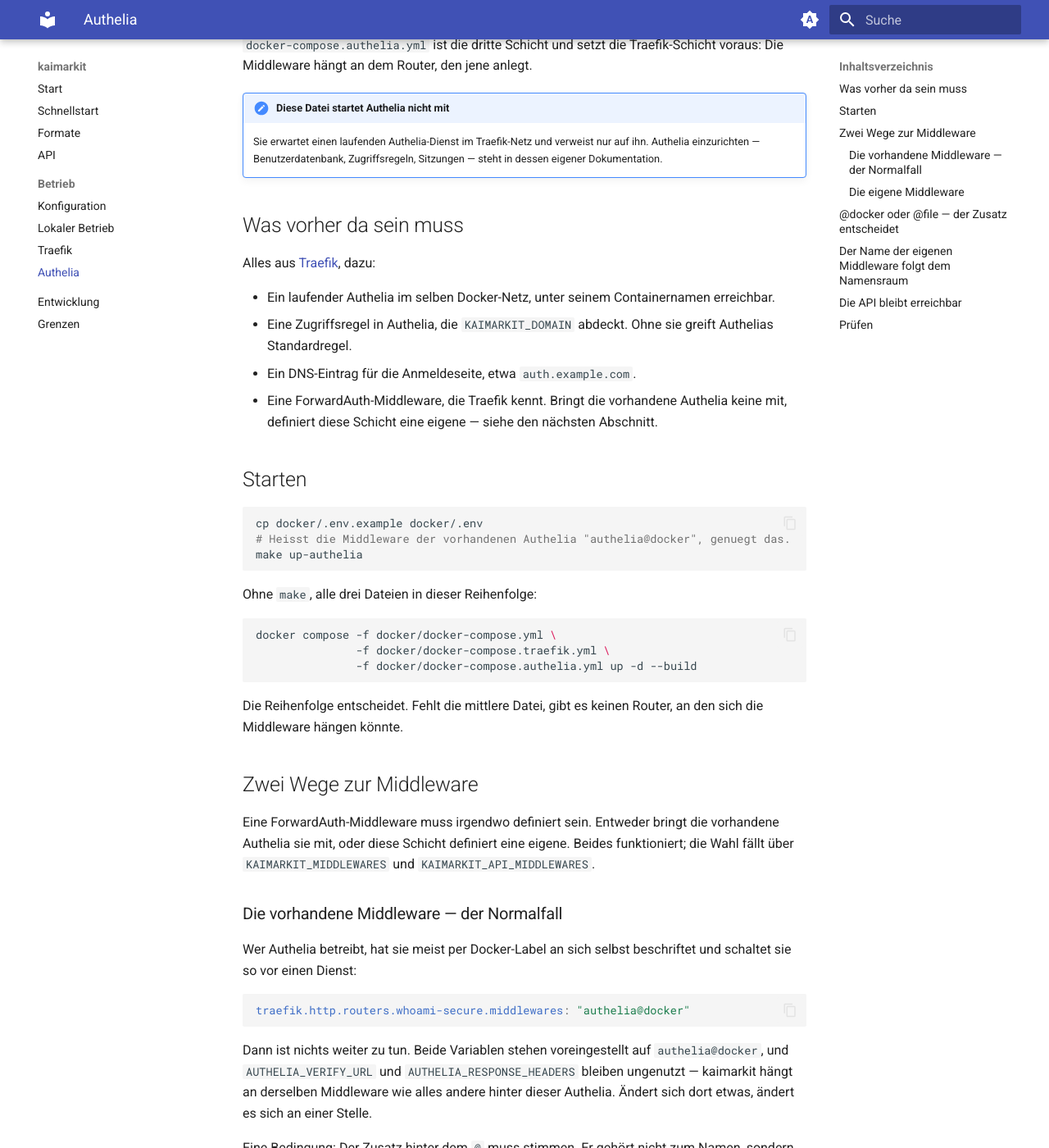
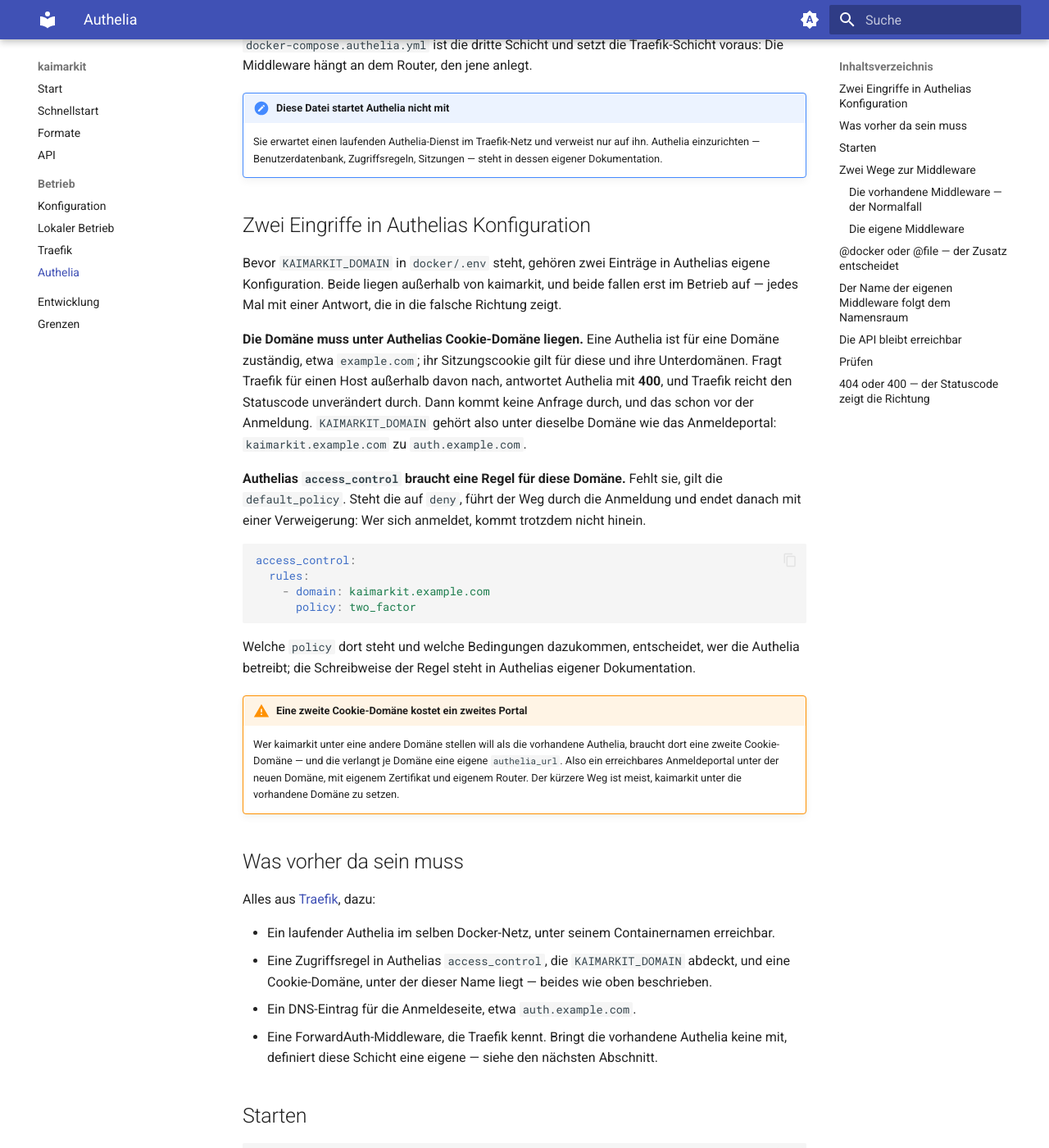
Before and after one commit to 0x2e6b6169/kaimarkit, an MkDocs documentation site: the page built from docs/betrieb/authelia.md, in a window 1280 px wide and 1400 px high, scrolled down 205 px. Shown: the whole window at 82% size. Built offline with MkDocs 1.6.1 and Material for MkDocs 9.7.7, drawn with Linux system fonts in a browser that asks for light colours; the version menu is left out; some of the changed text lies outside the part shown.

Commit message:
docs(authelia): DOC-14 cookie domain and access_control condition
KAIMARKIT_DOMAIN must sit under the existing Authelia's cookie domain,
otherwise Authelia answers 400 before any login. Its access_control also
needs a rule for that name, or default_policy applies. Both are changes
to Authelia's own configuration, so document them on our side, before
the .env file is copied.

Adds a 404-vs-400 section with the forward-auth curl call and the
01.09.2026 finding from the user's VPS setup. Marks TRAEFIK_ENTRYPOINT
and TRAEFIK_CERTRESOLVER as example values in both .env.example and the
configuration page (convention 6).

Co-Authored-By: Claude Fable 5.1 <noreply@anthropic.com>

````diff
--- a/docs/betrieb/authelia.md
+++ b/docs/betrieb/authelia.md
@@ -12,14 +12,50 @@ voraus: Die Middleware hängt an dem Router, den jene anlegt.
     auf ihn. Authelia einzurichten — Benutzerdatenbank, Zugriffsregeln, Sitzungen —
     steht in dessen eigener Dokumentation.
 
+## Zwei Eingriffe in Authelias Konfiguration
+
+Bevor `KAIMARKIT_DOMAIN` in `docker/.env` steht, gehören zwei Einträge in Authelias
+eigene Konfiguration. Beide liegen außerhalb von kaimarkit, und beide fallen erst im
+Betrieb auf — jedes Mal mit einer Antwort, die in die falsche Richtung zeigt.
+
+**Die Domäne muss unter Authelias Cookie-Domäne liegen.** Eine Authelia ist für eine
+Domäne zuständig, etwa `example.com`; ihr Sitzungscookie gilt für diese und ihre
+Unterdomänen. Fragt Traefik für einen Host außerhalb davon nach, antwortet Authelia
+mit **400**, und Traefik reicht den Statuscode unverändert durch. Dann kommt keine
+Anfrage durch, und das schon vor der Anmeldung. `KAIMARKIT_DOMAIN` gehört also unter
+dieselbe Domäne wie das Anmeldeportal: `kaimarkit.example.com` zu
+`auth.example.com`.
+
+**Authelias `access_control` braucht eine Regel für diese Domäne.** Fehlt sie, gilt
+die `default_policy`. Steht die auf `deny`, führt der Weg durch die Anmeldung und
+endet danach mit einer Verweigerung: Wer sich anmeldet, kommt trotzdem nicht hinein.
+
+```yaml
+access_control:
+  rules:
+    - domain: kaimarkit.example.com
+      policy: two_factor
+```
+
+Welche `policy` dort steht und welche Bedingungen dazukommen, entscheidet, wer die
+Authelia betreibt; die Schreibweise der Regel steht in Authelias eigener
+Dokumentation.
+
+!!! warning "Eine zweite Cookie-Domäne kostet ein zweites Portal"
+    Wer kaimarkit unter eine andere Domäne stellen will als die vorhandene Authelia,
+    braucht dort eine zweite Cookie-Domäne — und die verlangt je Domäne eine eigene
+    `authelia_url`. Also ein erreichbares Anmeldeportal unter der neuen Domäne, mit
+    eigenem Zertifikat und eigenem Router. Der kürzere Weg ist meist, kaimarkit unter
+    die vorhandene Domäne zu setzen.
+
 ## Was vorher da sein muss
 
 Alles aus [Traefik](traefik.md), dazu:
 
 - Ein laufender Authelia im selben Docker-Netz, unter seinem Containernamen
   erreichbar.
-- Eine Zugriffsregel in Authelia, die `KAIMARKIT_DOMAIN` abdeckt. Ohne sie greift
-  Authelias Standardregel.
+- Eine Zugriffsregel in Authelias `access_control`, die `KAIMARKIT_DOMAIN` abdeckt,
+  und eine Cookie-Domäne, unter der dieser Name liegt — beides wie oben beschrieben.
 - Ein DNS-Eintrag für die Anmeldeseite, etwa `auth.example.com`.
 - Eine ForwardAuth-Middleware, die Traefik kennt. Bringt die vorhandene Authelia
   keine mit, definiert diese Schicht eine eigene — siehe den nächsten Abschnitt.
@@ -248,3 +284,27 @@ Rücksprungziel im Parameter `rd`. Nach der Anmeldung stand die Oberfläche unte
 `KAIMARKIT_DOMAIN` und füllte ihre Enginewahl aus `/api/capabilities` — der Aufruf
 kam also durch dieselbe Middleware. Nach dem Löschen des Sitzungscookies führte
 derselbe Weg wieder zur Anmeldeseite.
+
+## 404 oder 400 — der Statuscode zeigt die Richtung
+
+Antwortet der Dienst überhaupt nicht, entscheidet der Statuscode, wo man sucht:
+
+- **404** — kein Router greift. Die Ursache liegt bei Traefik oder bei den Labels
+  dieser Schicht, etwa beim falschen Zusatz hinter dem `@`.
+- **400**, als Klartext `400 Bad Request` mit `content-length: 15` — etwas hat
+  geantwortet. Die Ursache liegt hinter der Middleware, also bei Authelia. Der
+  nächstliegende Grund ist eine Domäne außerhalb ihrer Cookie-Domäne.
+
+Authelia lässt sich direkt fragen, mit denselben Kopfzeilen, die Traefik ihr schickt:
+
+```bash
+docker run --rm --network <traefik-netz> curlimages/curl -s -o /dev/null -w '%{http_code}\n' \
+  -H "X-Forwarded-Proto: https" -H "X-Forwarded-Host: <domain>" -H "X-Forwarded-Uri: /" \
+  http://<authelia>:9091/api/authz/forward-auth
+```
+
+Dieser Aufruf hat die Ursache am 01.09.2026 am VPS-Aufbau des Nutzers gezeigt: Für
+einen Host außerhalb der Cookie-Domäne antwortete Authelia mit **400**. Vorher waren
+Netz, Middlewarename, Entrypoint, Certresolver, Router-Status und DNS geprüft — alle
+in Ordnung. Der Statuscode allein zeigt in die falsche Richtung; erst die Frage an
+Authelia klärt sie.
````
Also changed, not shown: docs/betrieb/konfiguration.md (+13 -3 lines), 1 other file.
